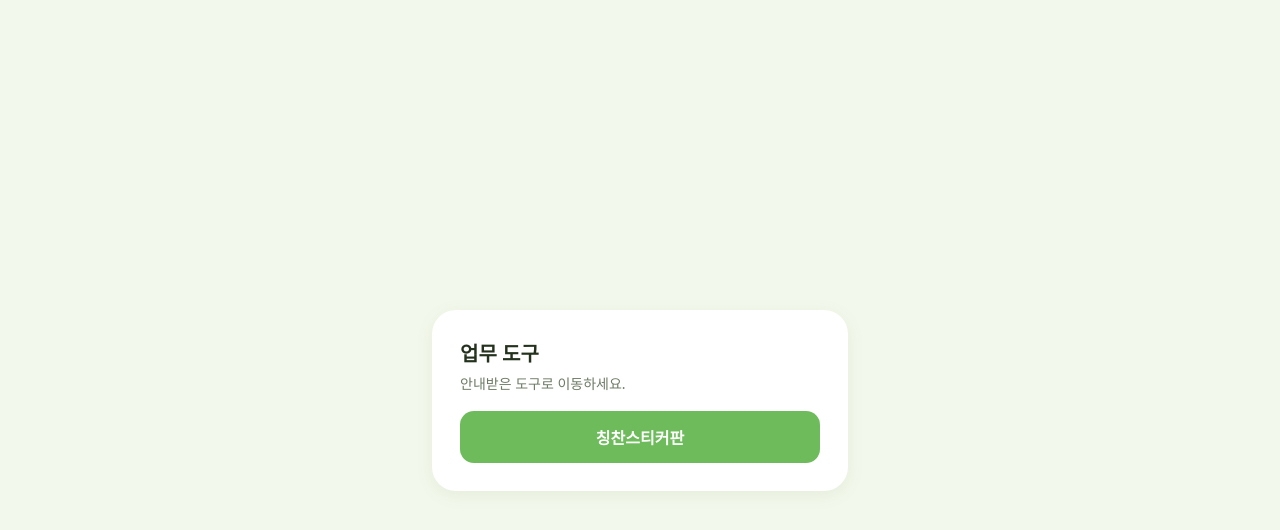
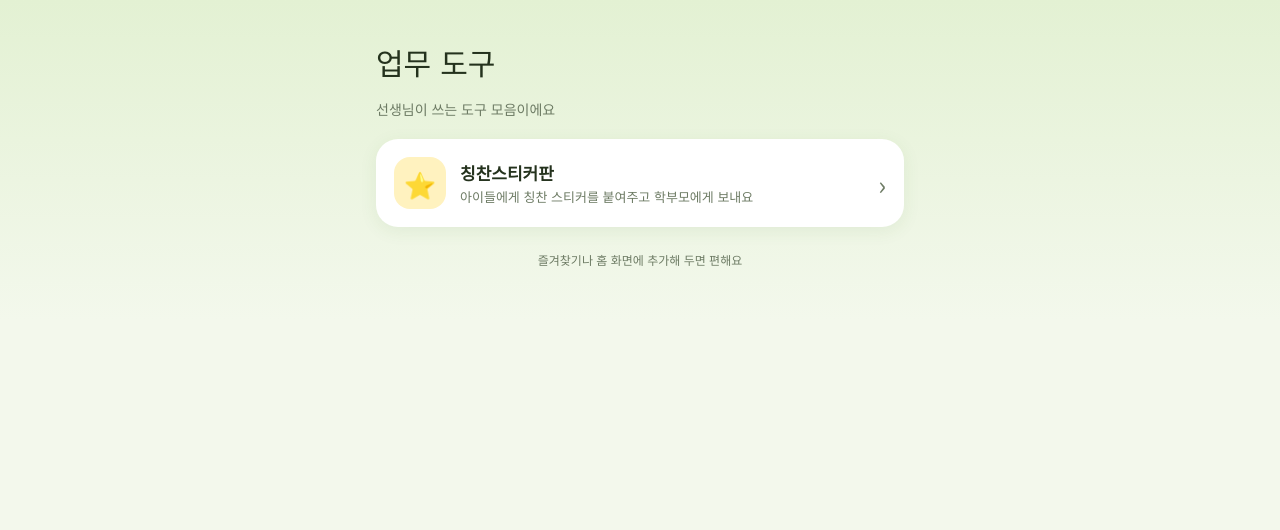
Before and after one commit to jobbox-kr/jobbox-kr.github.io, a plain HTML site: page index.html in a window 1280 px wide. Drawn offline with Linux system fonts and the light colour scheme.

Commit message:
도구 모음: 교사용·관리자용 안내 화면 분리
Co-Authored-By: Claude Opus 5.5 <noreply@anthropic.com>
Claude-Session: https://claude.ai/code/session_01FTVQhkMAPiJSWmgFJziWew

```diff
--- a/index.html
+++ b/index.html
@@ -2,24 +2,40 @@
 <html lang="ko">
 <head>
 <meta charset="utf-8">
-<meta name="viewport" content="width=device-width,initial-scale=1">
+<meta name="viewport" content="width=device-width,initial-scale=1,viewport-fit=cover">
 <meta name="robots" content="noindex, nofollow">
 <title>업무 도구</title>
+<link rel="preconnect" href="https://fonts.googleapis.com">
+<link rel="stylesheet" href="https://fonts.googleapis.com/css2?family=Jua&family=Noto+Sans+KR:wght@400;700&display=swap">
 <style>
-:root{--bg:#F3F8EC;--card:#fff;--ink:#24321D;--muted:#6D7B64;--accent:#6DBB5A}
-@media (prefers-color-scheme:dark){:root{--bg:#131911;--card:#1E271A;--ink:#EAF2E2;--muted:#A3B29A;--accent:#8FD47B}}
-body{margin:0;background:var(--bg);color:var(--ink);font-family:system-ui,-apple-system,"Apple SD Gothic Neo","Noto Sans KR",sans-serif;min-height:100vh;display:grid;place-items:center;padding:24px;box-sizing:border-box}
-.box{background:var(--card);border-radius:24px;padding:28px;max-width:360px;width:100%;box-shadow:0 4px 18px rgba(70,110,40,.08)}
-h1{font-size:20px;margin:0 0 6px}
-p{margin:0 0 18px;color:var(--muted);font-size:14px}
-a{display:block;text-decoration:none;background:var(--accent);color:#fff;font-weight:700;text-align:center;padding:14px;border-radius:14px}
+:root{--bg:#F3F8EC;--bg2:#E3F1D3;--card:#fff;--ink:#24321D;--muted:#6D7B64;--accent:#6DBB5A;--butter:#FFF2BF;--sky:#D3EDF9;--pink:#FDE0E6;--lav:#E9E3FB;--shadow:0 4px 18px rgba(70,110,40,.08)}
+@media (prefers-color-scheme:dark){:root{--bg:#131911;--bg2:#1B2617;--card:#1E271A;--ink:#EAF2E2;--muted:#A3B29A;--accent:#8FD47B;--butter:#3B3317;--sky:#1D3846;--pink:#43232B;--lav:#2E2846;--shadow:0 4px 18px rgba(0,0,0,.3);color-scheme:dark}}
+*{box-sizing:border-box}
+body{margin:0;min-height:100vh;background:var(--bg) linear-gradient(180deg,var(--bg2),var(--bg) 320px) no-repeat;color:var(--ink);font-family:"Noto Sans KR",system-ui,-apple-system,"Apple SD Gothic Neo",sans-serif}
+.wrap{max-width:560px;margin:0 auto;padding:40px max(16px,env(safe-area-inset-left,0px)) 48px max(16px,env(safe-area-inset-right,0px));display:flex;flex-direction:column;gap:14px}
+h1{font-family:Jua,"Noto Sans KR",sans-serif;font-weight:400;font-size:30px;margin:0;display:flex;align-items:center;gap:10px}
+.badge{font-family:"Noto Sans KR",sans-serif;font-size:12px;font-weight:700;padding:4px 10px;border-radius:999px;background:var(--lav);color:var(--ink)}
+.sub{margin:0 0 6px;color:var(--muted);font-size:14px}
+.tool{display:flex;align-items:center;gap:14px;padding:18px;border-radius:22px;background:var(--card);box-shadow:var(--shadow);text-decoration:none;color:var(--ink)}
+.tool:hover{outline:2px solid var(--accent)}
+.ico{width:52px;height:52px;border-radius:16px;display:grid;place-items:center;font-size:26px;flex:0 0 auto}
+.tool.g .ico{background:var(--butter)} .tool.b .ico{background:var(--sky)} .tool.p .ico{background:var(--pink)} .tool.l .ico{background:var(--lav)}
+.txt{flex:1;min-width:0;display:flex;flex-direction:column;gap:2px}
+.txt b{font-size:17px} .txt small{color:var(--muted);font-size:13px}
+.go{font-size:26px;color:var(--muted)}
+.foot{text-align:center;color:var(--muted);font-size:12px;margin-top:10px}
 </style>
 </head>
 <body>
-<div class="box">
-<h1>업무 도구</h1>
-<p>안내받은 도구로 이동하세요.</p>
-<a href="./sticker/">칭찬스티커판</a>
-</div>
+<main class="wrap">
+  <h1>업무 도구</h1>
+  <p class="sub">선생님이 쓰는 도구 모음이에요</p>
+    <a class="tool g" href="./sticker/">
+      <span class="ico">⭐</span>
+      <span class="txt"><b>칭찬스티커판</b><small>아이들에게 칭찬 스티커를 붙여주고 학부모에게 보내요</small></span>
+      <span class="go" aria-hidden="true">›</span>
+    </a>
+  <p class="foot">즐겨찾기나 홈 화면에 추가해 두면 편해요</p>
+</main>
 </body>
 </html>
```
Also changed, not shown: admin/index.html (added, +41 -0 lines).
